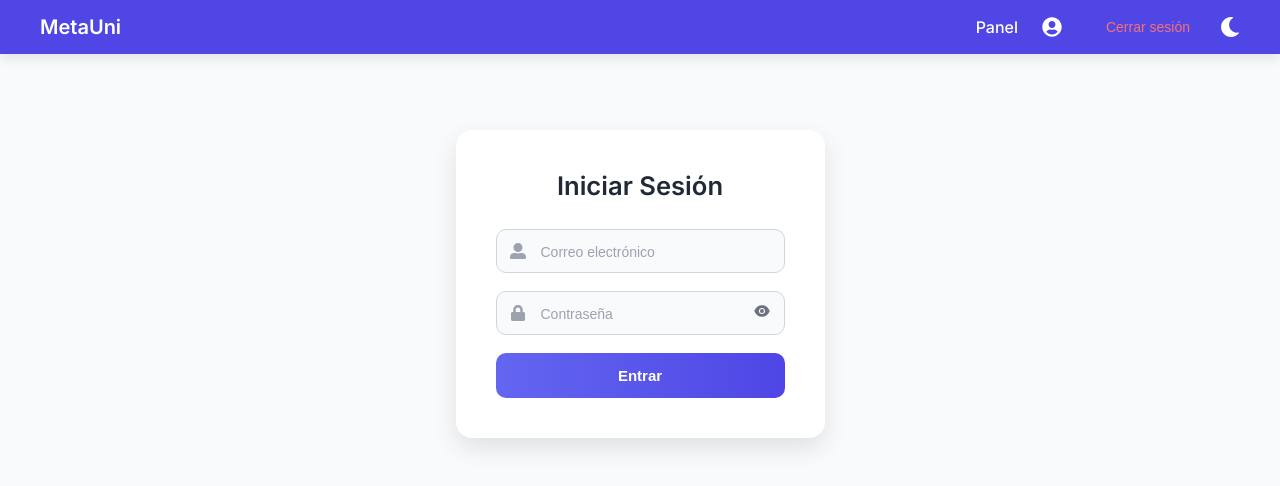
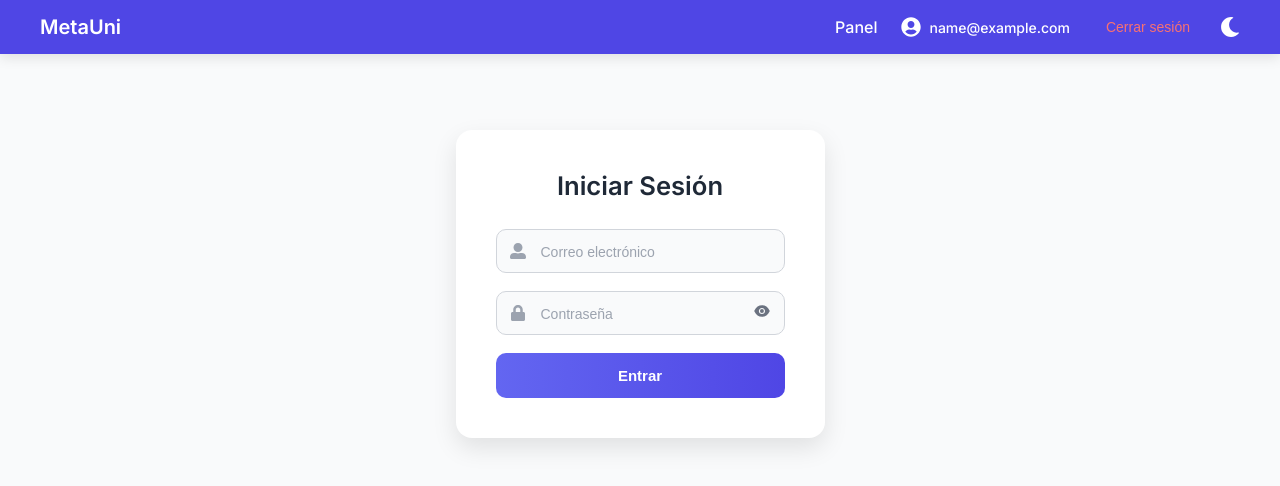
Before and after one commit to joacomendiola/Proyecto-MetaUni-frontend, a React (Create React App) app: page /iniciar-sesion in a window 1280 px wide. Shown: the top 486 px of the page. Built offline with nearby package versions, Linux system fonts and the light colour scheme; sample sign-in values are in the browser's storage.

Commit message:
Probar mostrar el nombre o email

```diff
--- a/src/components/Navbar.js
+++ b/src/components/Navbar.js
@@ -28,7 +28,7 @@ export default function Navbar({ darkMode, setDarkMode }) {
             {/* Perfil */}
             <Link to="/perfil" className="user-profile">
               <FaUserCircle size={20} />
-              <span>{user.nombre}</span>
+              <span>{user.nombre || user.email}</span>
             </Link>
 
             <button onClick={logout} className="logout-btn">
```
